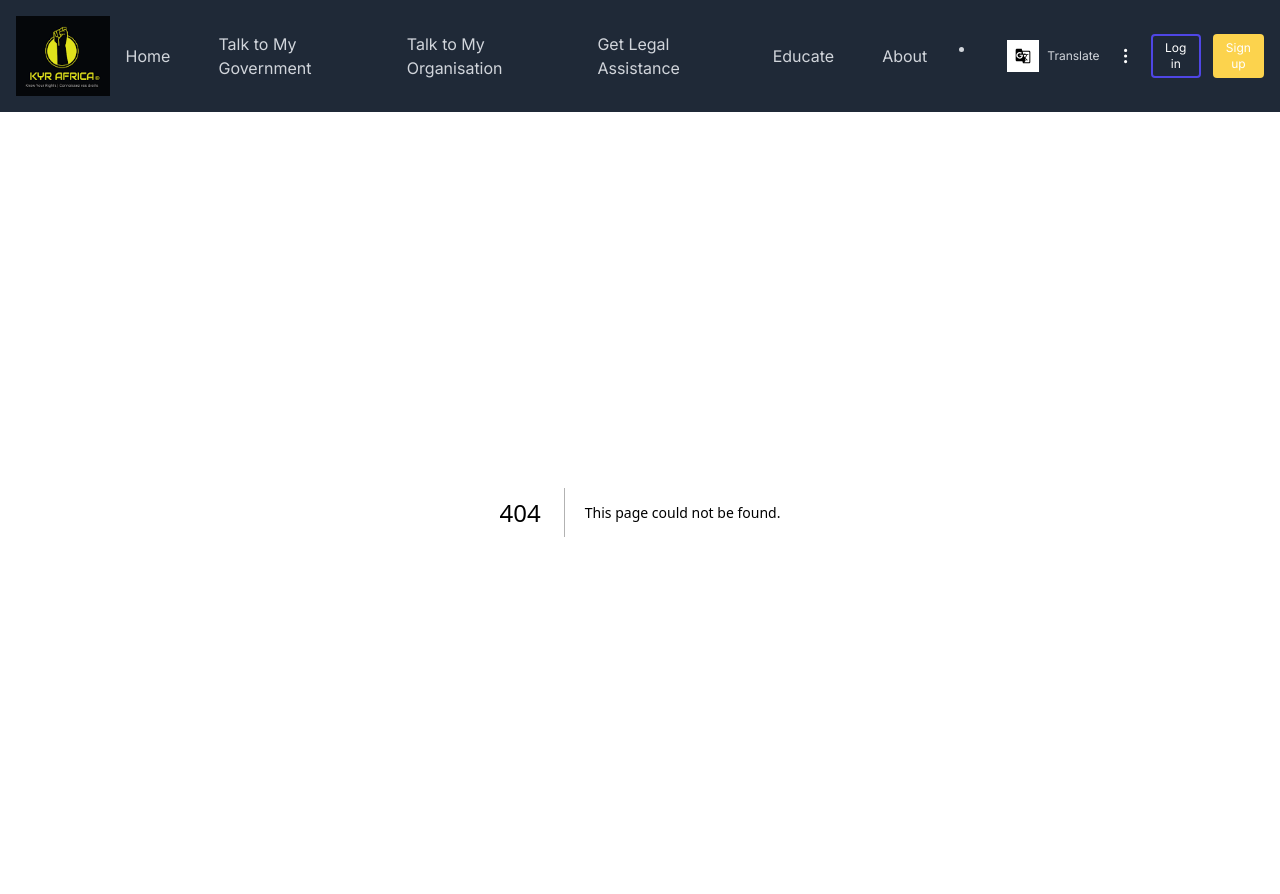
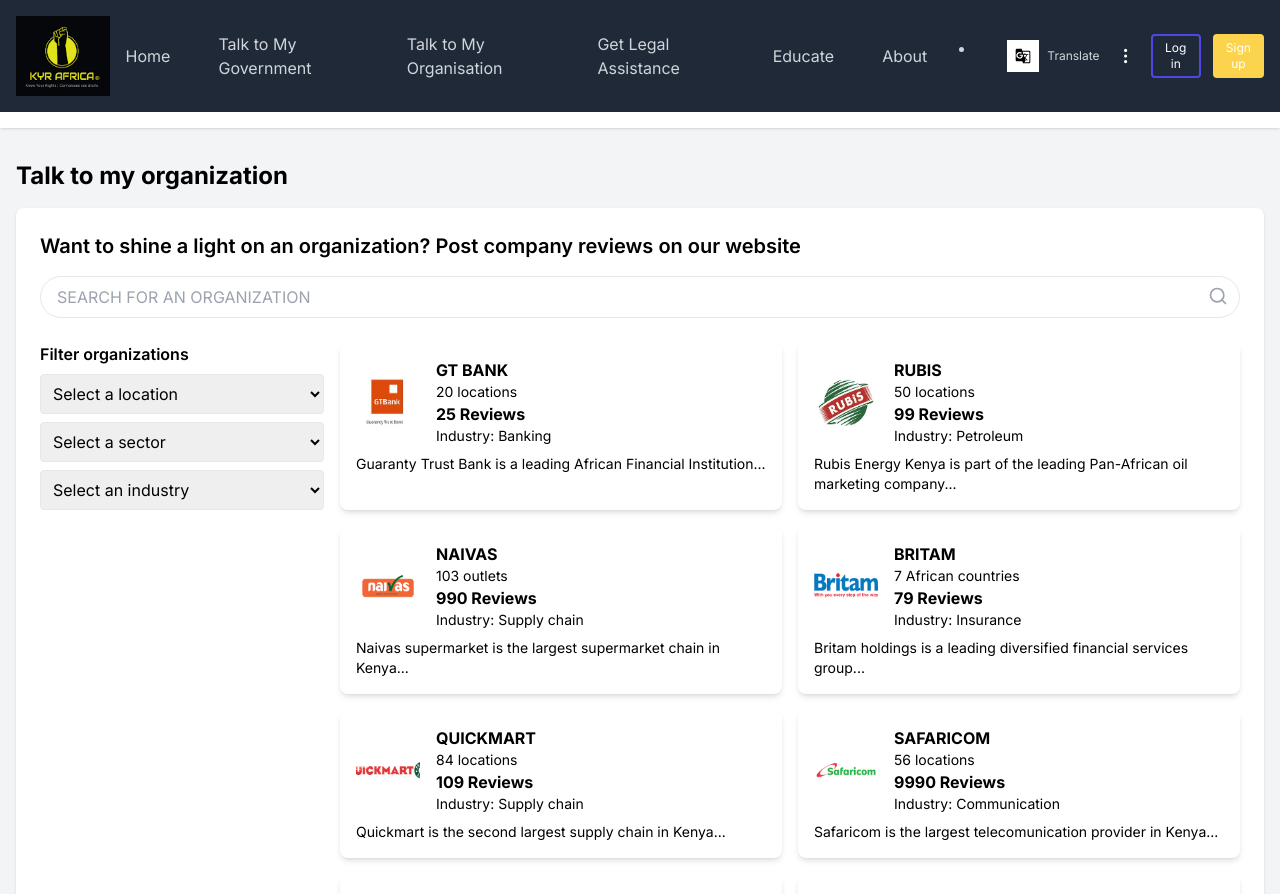
Before and after one commit to jeff-muriuki/last-kyr, a Next.js app: page /talk-to-my-organisation in a window 1280 px wide. Before the commit this address had no page. Shown: the top 894 px of the page. Built offline with nearby package versions, Linux system fonts and the light colour scheme.

Commit message:
feat:organization

```diff
--- a/app/talk-to-my-organization/page.js
+++ b/app/talk-to-my-organisation/page.js
@@ -14,7 +14,7 @@ const OrganizationReviewPage = () => {
       reviews: 25,
       industry: 'Banking',
       description: 'Guaranty Trust Bank is a leading African Financial Institution...',
-      logo: '/images/gt-bank-logo.png',
+      logo: '/gt.jpeg',
     },
     {
       name: 'RUBIS',
@@ -22,7 +22,7 @@ const OrganizationReviewPage = () => {
       reviews: 99,
       industry: 'Petroleum',
       description: 'Rubis Energy Kenya is part of the leading Pan-African oil marketing company...',
-      logo: '/images/rubis-logo.png',
+      logo: '/rubis.jpeg',
     },
     {
       name: 'NAIVAS',
@@ -30,7 +30,7 @@ const OrganizationReviewPage = () => {
       reviews: 990,
       industry: 'Supply chain',
       description: 'Naivas supermarket is the largest supermarket chain in Kenya...',
-      logo: '/images/naivas-logo.png',
+      logo: '/naivas.png',
     },
     {
       name: 'BRITAM',
@@ -38,7 +38,7 @@ const OrganizationReviewPage = () => {
       reviews: 79,
       industry: 'Insurance',
       description: 'Britam holdings is a leading diversified financial services group...',
-      logo: '/images/britam-logo.png',
+      logo: '/britam.png',
     },
     {
       name: 'QUICKMART',
@@ -46,7 +46,7 @@ const OrganizationReviewPage = () => {
       reviews: 109,
       industry: 'Supply chain',
       description: 'Quickmart is the second largest supply chain in Kenya...',
-      logo: '/images/quickmart-logo.png',
+      logo: '/quickmart.jpeg',
     },
     {
       name: 'SAFARICOM',
@@ -54,7 +54,7 @@ const OrganizationReviewPage = () => {
       reviews: 9990,
       industry: 'Communication',
       description: 'Safaricom is the largest telecomunication provider in Kenya...',
-      logo: '/images/safaricom-logo.png',
+      logo: '/safari.png',
     },
     {
       name: 'EQUITY',
@@ -62,7 +62,7 @@ const OrganizationReviewPage = () => {
       reviews: 101,
       industry: 'Banking',
       description: 'Equity is a financial services holding company based in the African great lakes region...',
-      logo: '/images/equity-logo.png',
+      logo: '/equity.png',
     },
     {
       name: 'BAMBURI CEMENT',
@@ -70,7 +70,7 @@ const OrganizationReviewPage = () => {
       reviews: 120,
       industry: 'Construction',
       description: 'Bamburi cement is a leading cement and concrete producer in East Africa that is listed on the Nairobi securities exchange...',
-      logo: '/public/BAMBURI-CEMENT-LOGO.jpg',
+      logo: '/BAMBURI-CEMENT-LOGO.jpg',
     },
   ]);
   const [selectedOrganization, setSelectedOrganization] = useState(null);
```
Also changed, not shown: public/equity.png (renamed from public/equity-bank-new-logo.png).
